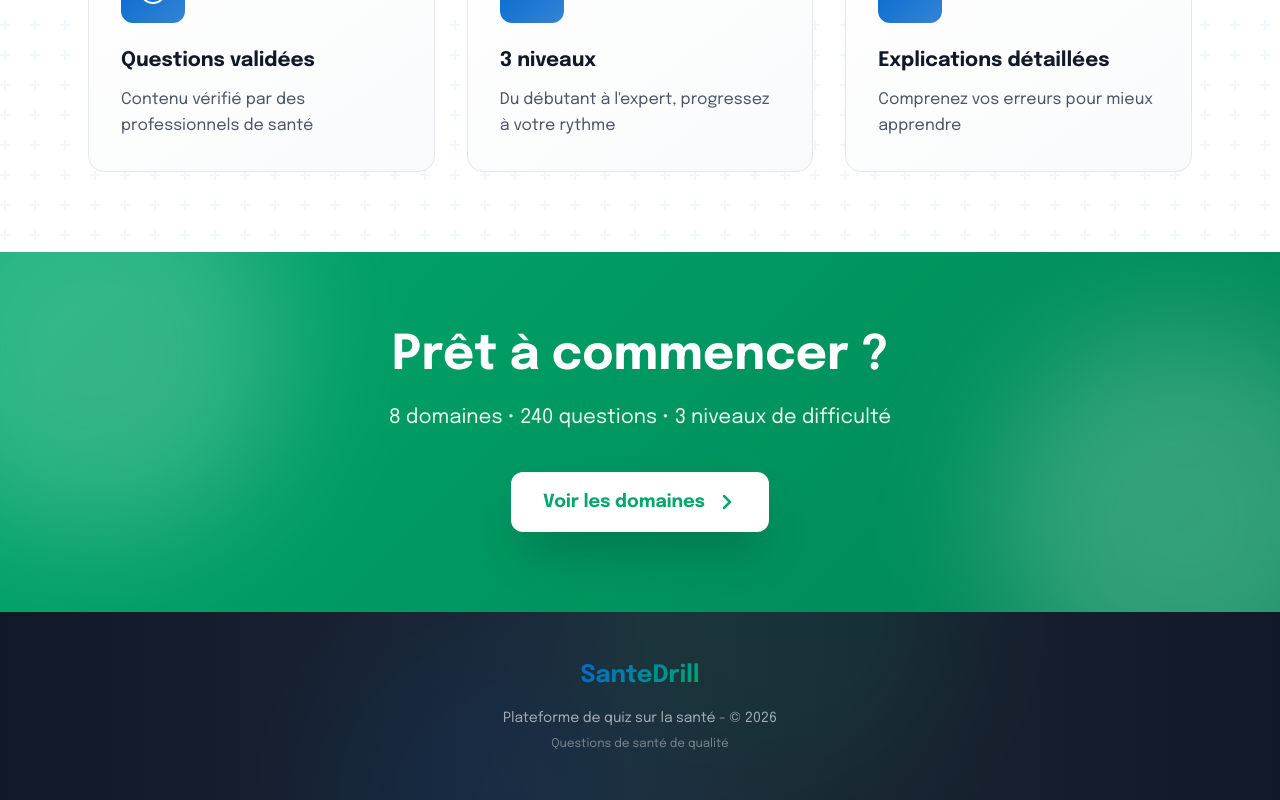
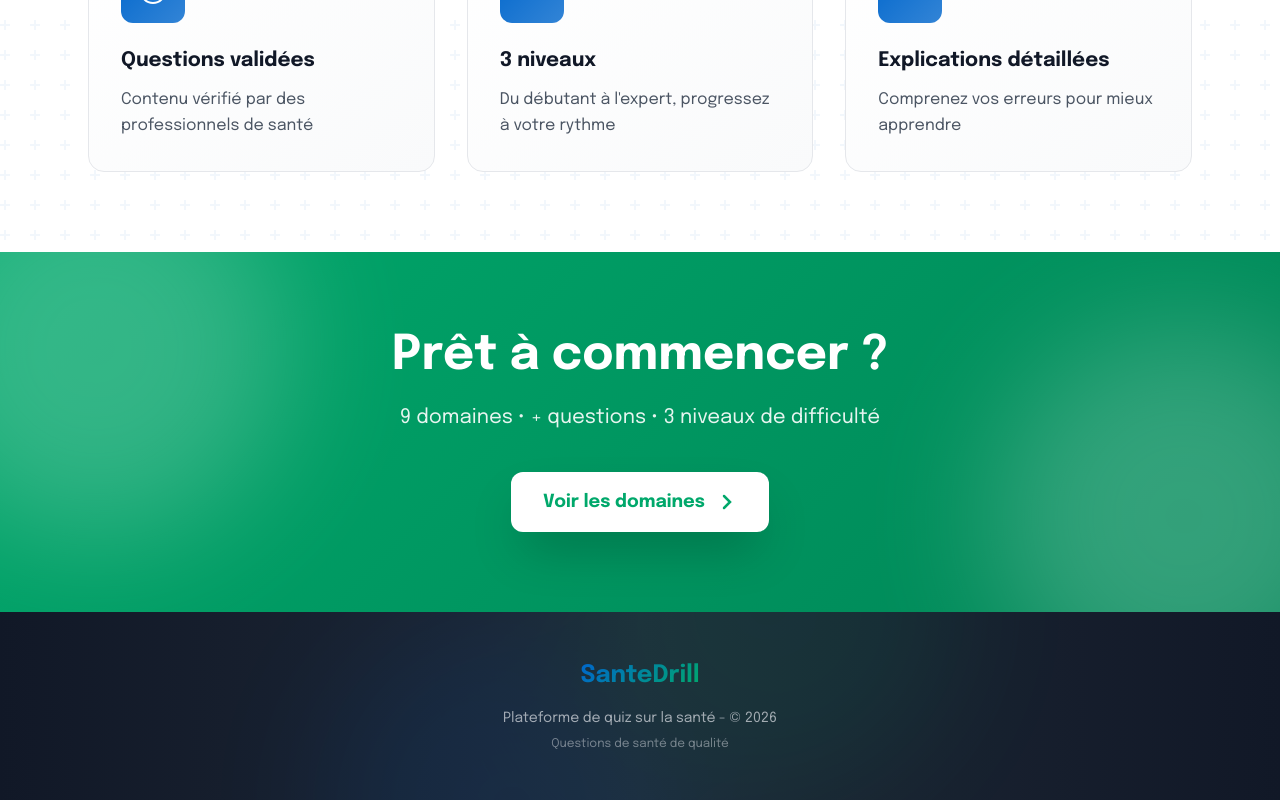
Before and after one commit to samham1312-ux/santedrill, a Next.js app: page / in a window 1280 px wide. Shown: the part 1035-1835 px from the top of the page. Built offline with nearby package versions, Linux system fonts and the light colour scheme.

Commit message:
Update page.js

```diff
--- a/app/page.js
+++ b/app/page.js
@@ -116,7 +116,7 @@ export default function Home() {
             Prêt à commencer ?
           </h2>
           <p className="text-xl text-white/90 mb-10">
-            8 domaines • 240 questions • 3 niveaux de difficulté
+            9 domaines • + questions • 3 niveaux de difficulté
           </p>
           <Link
             href="/domaines"
```
